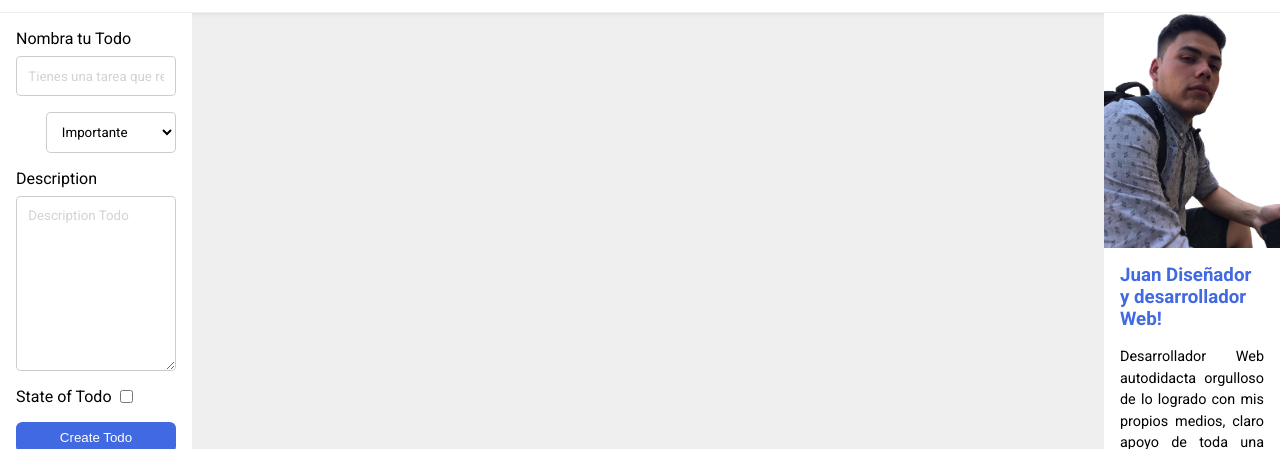
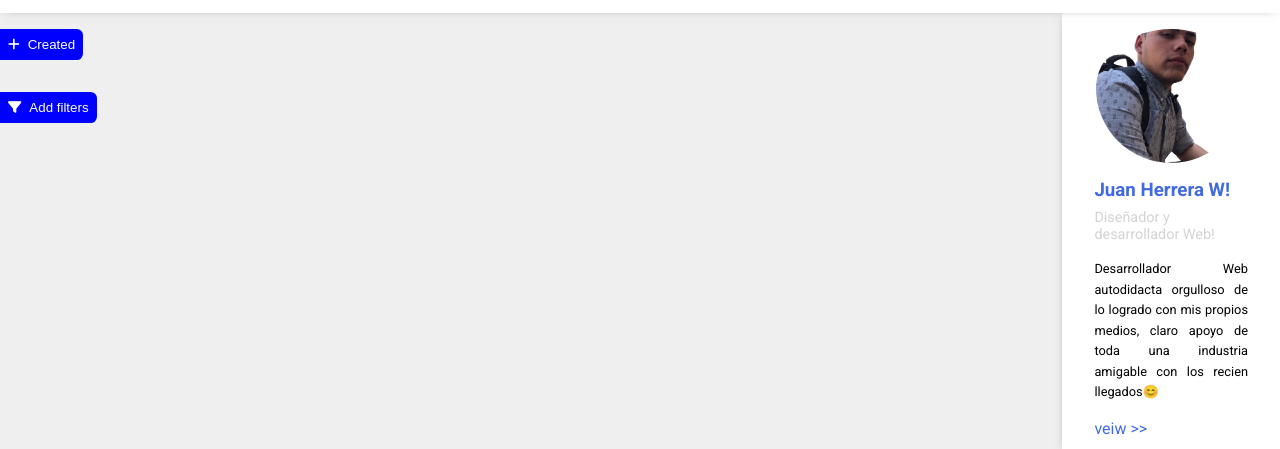
Before and after one commit to websideJuan/CRUD-POO-LocalStorage-TODO_APP, a plain HTML site: page index.html in a window 1280 px wide. Shown: the part 56-505 px from the top of the page. Drawn offline with Linux system fonts and the light colour scheme.

Commit message:
App de todos con  POO, CRUD y LocalStorage v1.1.2

```diff
--- a/app.js
+++ b/app.js
@@ -8,14 +8,16 @@ const popUp_fixed = document.createElement('div')
 
 const todo = new Todo
 
-let stateInitial = true
 
 
-const showMenu = new ShowMenu('#showForm')
+const showMenu = new ShowMenu('form', 'btn--showForm')
 
-showMenu.showFormAction()
 
-window.addEventListener('DOMContentLoaded', () => todo.getTodos())
+window.addEventListener('DOMContentLoaded', () => {
+    const elementString =  `<li>hello </li>`
+    root.childElementCount < 0 ? root.appendChild(elementString): todo.getTodos()
+    showMenu.showFormAction()
+})
 
 handleChange.addEventListener('submit', (e) => {
     e.preventDefault()
@@ -26,12 +28,10 @@ handleChange.addEventListener('submit', (e) => {
 root.addEventListener('click', (e) => {
 
     if(e.target.classList.contains('fa-trash-can')){
-        console.log(typeof e.target.parentElement.parentElement.parentElement.parentElement)
         showPopUp(e.target.parentElement.parentElement.parentElement.parentElement)
     }
 
     if(e.target.classList.contains('btn--todo')){
-        console.log(typeof 'none')
         showPopUp('none')
     }
 
@@ -40,13 +40,32 @@ root.addEventListener('click', (e) => {
         todo.getTodos()
     }
 
+    if(e.target.classList.contains('fa-arrow-up-right-from-square')){
+        showContentCard(e.target.parentElement.parentElement.parentElement)
+    }
+
+    if(e.target.classList.contains('fa-right-to-bracket')){
+        // reference.classList.remove('todo-card--show')
+        console.log('click')
+    }
 
 
     e.stopPropagation()
 })
 
+function showContentCard (reference) {
+    const btnTransform = reference.querySelector('.showDescription')
+
+    reference.classList.add('todo-card--show')
+
+    btnTransform.innerHTML = '<i class="fa-solid fa-right-to-bracket"></i>'
+
+
+
+}
 
 function showPopUp (reference) {
+
     if(typeof reference === 'object'){
         popUp_fixed.style.display = 'flex'
         popUp_fixed.setAttribute('class', 'popUp-fixed')
--- a/index.html
+++ b/index.html
@@ -23,12 +23,12 @@
         </div>
 
         <div class="nav-btns">
-            <button class="btn nav-btn-activate">
+            <button class="btn ">
                 <i class="fa-regular fa-sun"></i>
             </button>
 
 
-            <button class="btn">
+            <button class="btn nav-btn-activate">
                 <i class="fa-regular fa-moon"></i>
             </button>
         </div>
@@ -37,8 +37,9 @@
 
 
     <div class="container">
+        <div class="grid-col-one">
 
-        <form id="form_action">
+            <form id="form_action" class="form form-created formAction">
 
                 <div class="form_group">
                     <label>Nombra tu Todo</label>
@@ -91,10 +92,34 @@
             </form>
 
             <div class="form_btn">
-            <button class="btn--showForm" id="showForm">
+                <button class="btn--showForm showForm" data-formId="0">
                     <i class="fa-solid fa-plus"></i> Created
                 </button>
             </div>
+
+
+            <form id="form_filter" class="form form-filter ">
+                <div class="form_group">
+                    <label>Nombra tu Todo</label>
+                    <input
+                        type="text"
+                        name="title"
+                        id="title"
+                        class="form_control"
+                        placeholder="Tienes una tarea que realizar"
+                        required
+                        />
+                </div>
+            </form>
+
+            <div class="form_btn">
+                <button class="btn--showForm showForm" data-formid="1">
+                    <i class="fa-solid fa-filter"></i> Add filters
+                </button>
+            </div>
+        </div>
+
+
 
         <ul class="list_todos" id="root"></ul>
 
@@ -104,7 +129,8 @@
                     <img src="./src/assets/Juan_Francisco_Herrera-removebg-preview.png" alt="image perfil del desarrollador de esta web" class="aside-img">
 
                     <div class="aside-about-content">
-                        <h3 class="title-content">Juan Diseñador y desarrollador Web!</h3>
+                        <h3 class="title-content">Juan Herrera W!</h3>
+                        <p class="subtitle-content">Diseñador y desarrollador Web!</p>
                         <p class="paragrap-content">Desarrollador Web autodidacta orgulloso de lo logrado con mis propios medios, claro apoyo de toda una industria amigable con los recien llegados😊</p>
                         <a href="#" class="cta cta--perfil">veiw >></a>
                     </div>
--- a/src/components/showForm.js
+++ b/src/components/showForm.js
@@ -1,32 +1,43 @@
 class ShowMenu {
-    constructor(state){
-        if(typeof state !== 'string')
+    constructor(elements, delegation){
+
+        if(typeof elements !== 'string' && typeof delegation !== 'string')
             throw new Error('requiered string Parametro')
 
         this.useState = {
-            state: state
+            elements: elements,
+            delegation: delegation
         }
     }
 
     showFormAction() {
-        const elemenetValid = document.querySelector(this.useState.state)
-        const elementDOM = document.querySelector('form')
+        const elementDOM = document.querySelectorAll(`.${this.useState.elements}`)
+        const elemenetValid = document.querySelectorAll(`.${this.useState.delegation}`)
 
-        elemenetValid.addEventListener('click', () => {
-            let initialheigth = 0
-            let heigtEClientHeight = elementDOM.clientHeight
-            let heigthScrollHeight = elementDOM.scrollHeight
+        let initialheigth = 0
+        let heigtEClientHeight
+        let heigthScrollHeight
 
-            if(heigtEClientHeight === 0){
-                elementDOM.style = `height: ${heigthScrollHeight}px;  opacity: 1; padding: 1rem;`
-                elemenetValid.innerHTML = `<i class="fa-solid fa-xmark"></i>Close`
-                return
-            }
+        for (let i = 0; i < elemenetValid.length; i++) {
 
-            elementDOM.style = `${initialheigth}px opacity: 0; padding: 0;`
-            elemenetValid.innerHTML = `<i class="fa-solid fa-plus"></i>Created`
+            elemenetValid[i].addEventListener('click', () => {
 
-        })
+                const formid = parseInt(elemenetValid[i].dataset.formid)
+
+                for (let i = 0; i < elementDOM.length; i++) {
+
+                    heigtEClientHeight = elementDOM[formid].clientHeight
+                    heigthScrollHeight = elementDOM[formid].scrollHeight
+
+                    if(heigtEClientHeight === initialheigth){
+                        elementDOM[formid].style = `height:${heigthScrollHeight}px; padding: 1rem 2rem;`
+                        return
+                    }
+
+                    elementDOM[formid].style = `height:${initialheigth}; padding: ${initialheigth};`
+                }
+            })
+        }
     }
 }
 
--- a/style.css
+++ b/style.css
@@ -4,13 +4,6 @@
     padding: 0;
 }
 
-
-.container{
-    width: 100%;
-    background-color: rgba(212, 211, 211, 0.357);
-    outline: .01rem solid rgba(212, 211, 211, 0.357);
-    /* padding-top: .1rem; */
-}
 
 button{
     border: none;
@@ -24,6 +17,9 @@ nav{
     justify-content: space-between;
     box-shadow: 0 0 10px -5px rgba(0 0 0 / .5);
     padding:  1rem;
+    position: relative;
+    z-index: 999;
+    background-color: #fff;
 }
 
 
@@ -42,20 +38,22 @@ nav{
 body{
     font-family: 'Roboto', sans-serif;
     background-color: rgba(255, 255, 255, 0.325);
-    /* height: 100vh; */
+    background-color: rgba(212, 211, 211, 0.357);
 }
 
-form{
+.form{
     box-sizing: content-box;
     display: flex;
     flex-direction: column;
     gap: 1rem;
-
-    transition: heigth 1s;
+    background-color: #fff;
     overflow: hidden;
     height: 0;
     transition: height .3s, padding .1s;
-    background-color: #fff;
+}
+
+.fomrAction{
+    height: fit-content;
 }
 
 .btn--showForm{
@@ -64,6 +62,8 @@ form{
     justify-content: space-between;
     margin-bottom: 1rem;
     gap: .5rem;
+    position: relative;
+    z-index: 999;
 }
 
 .form_group{
@@ -106,6 +106,11 @@ form{
     border-radius: 100%;
 }
 
+.cta{
+    text-decoration: none;
+    color: royalblue;
+}
+
 .btn--form{
     background-color: royalblue;
     border-radius: .4rem;
@@ -138,13 +143,11 @@ form{
 
 .list_todos{
     list-style: none;
-    height: 90vh;
     display: grid;
     grid-template-columns: repeat(auto-fit, minmax(0%, 100%));
     gap: 1rem;
-
-    padding: 1rem;
-    overflow-y: scroll;
+    padding: 0 1rem;
+    padding-bottom: 1rem;
 }
 
 .todo-card{
@@ -153,7 +156,6 @@ form{
     flex-direction: column;
 
     justify-content: space-between;
-    /* align-items: center; */
     border-radius: .3rem;
 
     color: royalblue;
@@ -162,9 +164,16 @@ form{
     position: relative;
 }
 
+.todo-text{
+    word-wrap: break-word;
+}
+
+.todo-created{
+    margin-left: auto;
+}
+
 .todo-card--show{
     cursor: pointer;
-    background-color: #fff;
     animation: rotate .8s linear 1 both;
 }
 
@@ -178,14 +187,13 @@ form{
     transition: background-color .3s 300ms, opacity .3s 300ms;
     color: white;
     transform: rotateY(180deg);
-    opacity: 0;
-}
 
-.todo-card--show:hover::after{
     border-radius: .4rem;
+
     background-color: #fff;
     color: royalblue;
-    opacity: 1;
+    /* opacity: 1; */
+    pointer-events: none;
 }
 
 .btn--showForm{
@@ -195,8 +203,6 @@ form{
     padding: .5rem;
     border-radius: .4rem;
     background-color: blue;
-    margin-top: 1rem;
-    margin-bottom: 1rem;
     border-bottom-left-radius: 0;
     border-top-left-radius: 0;
 }
@@ -221,6 +227,9 @@ form{
     background-color: #fff;
     color: royalblue;
     cursor: pointer;
+    position: relative;
+    z-index: 999;
+    pointer-events: all;
 }
 
 .todo-created{
@@ -238,35 +247,50 @@ aside{
 .aside-absolute{
     position: absolute;
     inset: 0;
+
 }
 
 .aside-about{
+    box-shadow: 0 0 10px -5px rgba(0 0 0 / .5);
+    position: sticky;
+    top: 0px;
     background-color: #fff;
     display: flex;
     flex-wrap: wrap;
 }
 
 .aside-img{
-    max-width: 100%;
-    height: auto;
+    width: 150px;
+    height: 150px;
+    object-fit: cover;
+    margin: 0 auto;
+    border-radius: 100%;
+    padding-top: 1rem;
 }
 
 .aside-about-content{
     display: flex;
     flex-direction: column;
-    padding: 1rem;
+    padding: 1rem 2rem;
 }
 
 .title-content{
     color: royalblue;
-    align-items: center;
+    align-items: justify;
+    margin-bottom: .5rem;
+}
+
+.subtitle-content{
+    font-size: .9rem;
+    color: lightgray;
     margin-bottom: 1rem;
 }
 
 .paragrap-content{
-    font-size: .9em;
+    font-size: .8em;
     text-align: justify;
-    line-height: 1.5;
+    line-height: 1.6;
+    margin-bottom: 1rem;
 }
 
 .todo-content{
@@ -324,6 +348,7 @@ aside{
     flex-direction: column;
     justify-content: center;
     align-items: center;
+    z-index: 999;
 }
 
 .popUp{
@@ -372,36 +397,37 @@ aside{
 }
 
 @media (min-width: 1084px) {
-    form{
-        height: fit-content;
-        padding: 1rem !important;
+    .container{
+        /* width: %; */
+        margin: 0 auto;
+        display: grid;
+        grid-template-columns: 17% 1fr 17%;
+        /* grid-template-rows: 80vh 1fr; */
     }
 
-    .container{
-        width: 100%;
-        display: grid;
-        grid-template-columns: 15% 1fr 15%;
+    .grid-col-one{
+        grid-column: 1/2;
+        grid-row: 1/3;
     }
 
     .form_btn{
-        display: none;
+        grid-column: 1/2;
+        grid-row: 2/3;
+
     }
 
     .list_todos{
+        padding: 1rem;
         grid-template-columns: repeat(3, minmax(0, 100%));
-        align-content: flex-start;
-        align-items: start;
-        height: 100vh;
     }
 
     .todo-card{
         gap: .5rem;
     }
 
-    .aside-absolute{
-        padding-left: 1rem;
+    .btn--showForm{
+        margin: 1rem 0;
     }
-
 
     .popUp{
         max-width: 300px;
```
Lines whose indentation alone changed are shown as unchanged.
